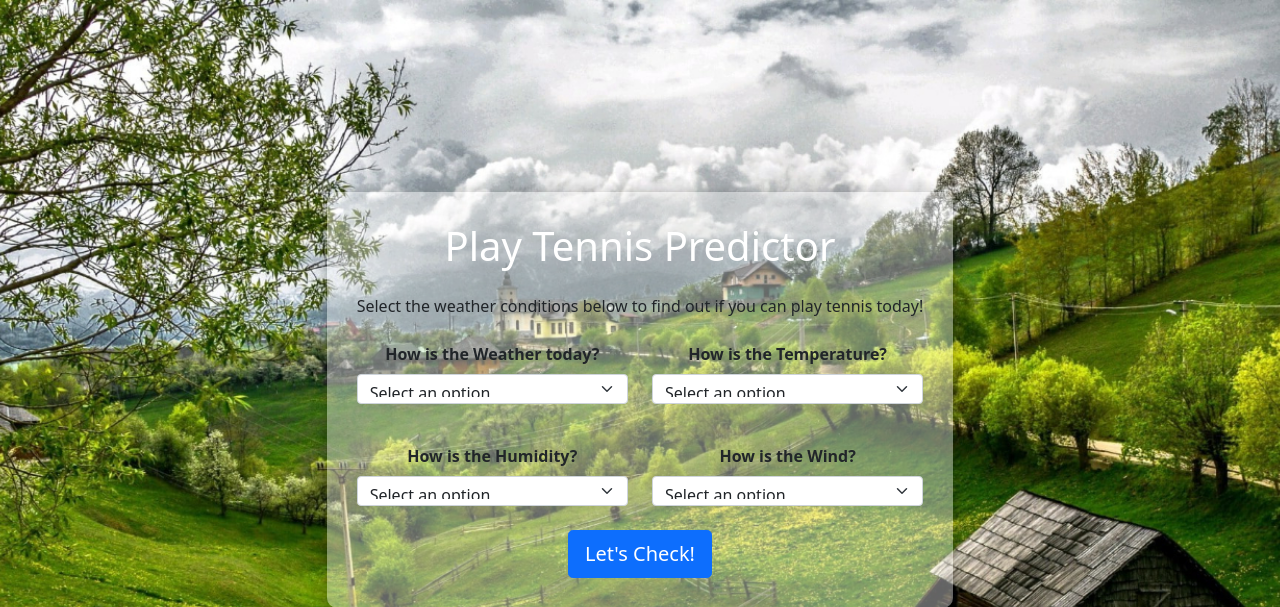
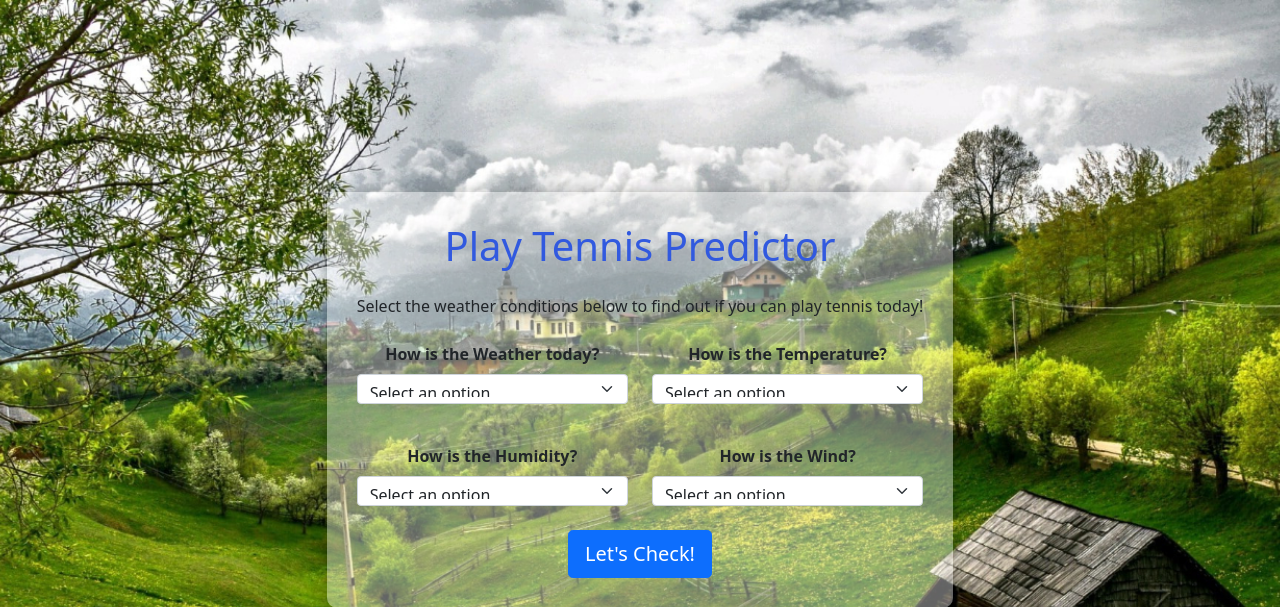
Before and after one commit to chethankumar-g/Play-Tennis, a Flask app: page /predictor in a window 1280 px wide. Shown: the top 607 px of the page. Run offline with Flask 3, Linux system fonts and the light colour scheme; parts of the project's set-up code (start-up, migrations or seed data) failed here and were passed over.

Commit message:
Heading color changed

```diff
--- a/static/home.css
+++ b/static/home.css
@@ -15,7 +15,7 @@ body {
 }
 
 .form-container h1 {
-    color: #fff; /* White text for the title */
+    color: #3159df;
 }
 
 .form-label {
```
